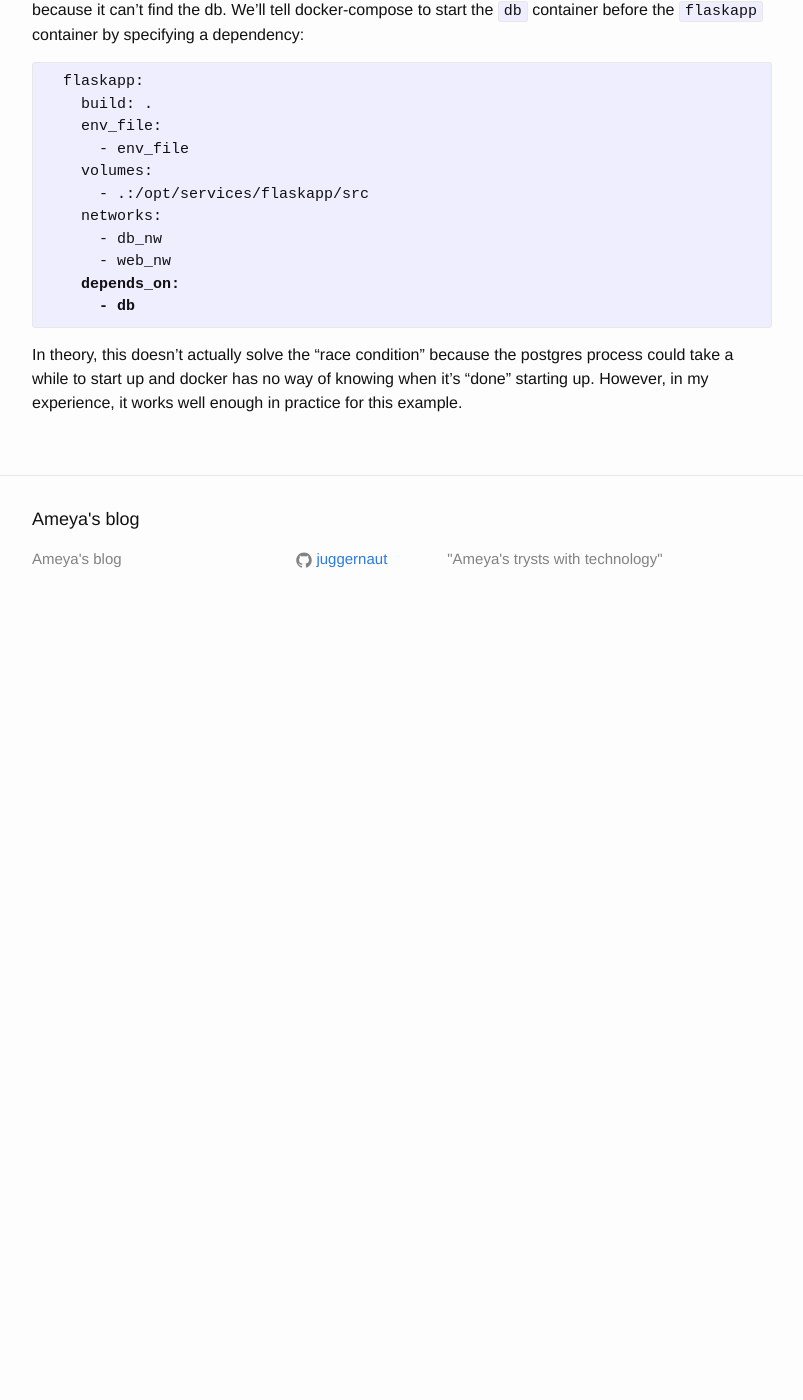
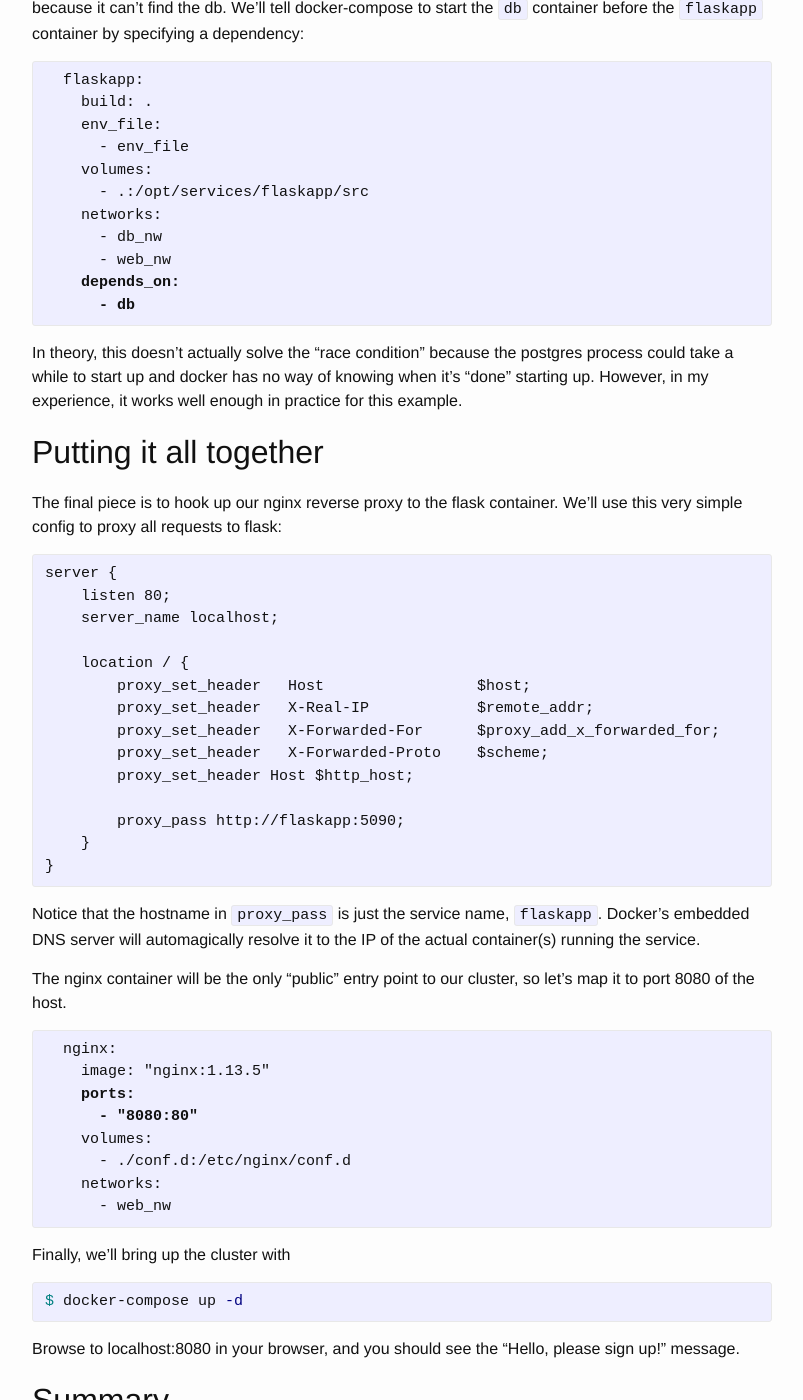
Before and after one commit to juggernaut/juggernaut.github.io, a Jekyll site: the page built from _posts/2017-09-18-docker-setup-compose.markdown, in a window 1280 px wide and 1400 px high, scrolled down 3602 px. Shown: the whole window, without its empty margins (238-1041 px from the left). Built offline with Jekyll 4.4.1, drawn with Linux system fonts in a browser that asks for light colours; before the commit the page ends 4232 px from its top, so only the background shows below that; some of the changed text lies outside the part shown.

Commit message:
Finish up most of the compose post

```diff
--- a/_posts/2017-09-18-docker-setup-compose.markdown
+++ b/_posts/2017-09-18-docker-setup-compose.markdown
@@ -12,7 +12,7 @@ go here to try it out.
 
 ## Recap
 
-My 3-container setup is pictured below as explained in my [previous post]({{ site.baseurl }}{% post_url 2017-09-14-docker-migrating-legacy-links %}).
+My 3-container setup is pictured below as explained in the [previous post]({{ site.baseurl }}{% post_url 2017-09-14-docker-migrating-legacy-links %}).
 
 ![Proposed Setup]({{ site.baseurl }}/assets/MigratingLegacyLinksProposedSetup.png)
 
@@ -159,3 +159,60 @@ tell docker-compose to start the `db` container before the `flaskapp` container
 In theory, this doesn't actually solve the "race condition" because the postgres process could take a while to start up
 and docker has no way of knowing when it's "done" starting up. However, in my experience, it works well enough in practice
 for this example.
+
+## Putting it all together
+
+The final piece is to hook up our nginx reverse proxy to the flask container. We'll use this very simple config to proxy
+all requests to flask:
+
+<pre>
+server {
+    listen 80;
+    server_name localhost;
+
+    location / {
+        proxy_set_header   Host                 $host;
+        proxy_set_header   X-Real-IP            $remote_addr;
+        proxy_set_header   X-Forwarded-For      $proxy_add_x_forwarded_for;
+        proxy_set_header   X-Forwarded-Proto    $scheme;
+        proxy_set_header Host $http_host;
+
+        proxy_pass http://flaskapp:5090;
+    }
+}
+</pre>
+
+Notice that the hostname in `proxy_pass` is just the service name, `flaskapp`. Docker's embedded DNS server
+will automagically resolve it to the IP of the actual container(s) running the service.
+
+The nginx container will be the only "public" entry point to our cluster, so let's map it to port 8080 of the host.
+
+<pre>
+  nginx:
+    image: "nginx:1.13.5"<b>
+    ports:
+      - "8080:80"</b>
+    volumes:
+      - ./conf.d:/etc/nginx/conf.d
+    networks:
+      - web_nw
+</pre>
+
+Finally, we'll bring up the cluster with
+{% highlight bash %}
+$ docker-compose up -d
+{% endhighlight %}
+
+Browse to localhost:8080 in your browser, and you should see the "Hello, please sign up!" message.
+
+## Summary
+
+`docker-compose` provides a robust, repeatable way to manage multi-container clusters. It also provides the
+ability to easily scale your services. For example, to scale the flaskapp service to 2 containers, just run:
+
+{% highlight bash %}
+$ docker-compose up -d --scale flaskapp=2
+{% endhighlight %}
+
+This will start a second container running flaskapp. In theory, nginx _should_ automatically round-robin requests
+between the 2 containers. But does it actually? Find out in my next post 😁
```
Also changed, not shown: other parts of _posts/2017-09-18-docker-setup-compose.markdown (+1 -1 lines).
